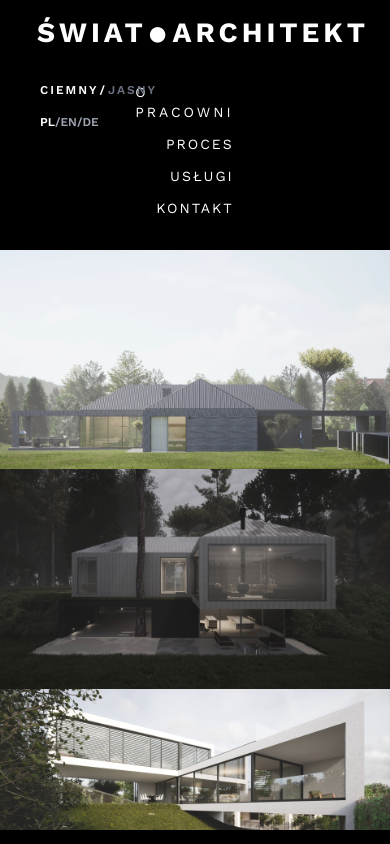
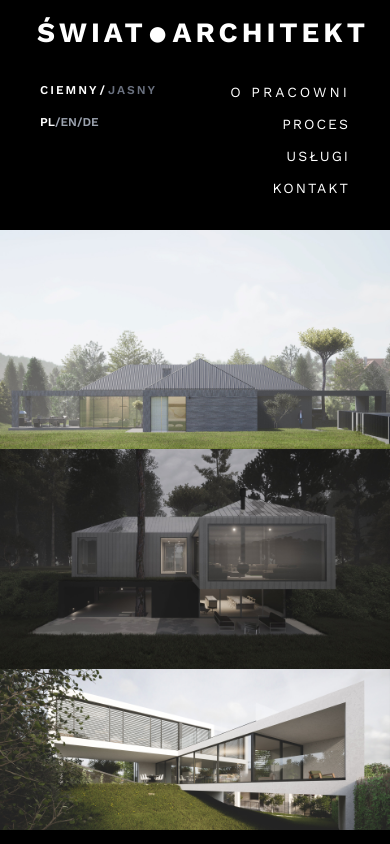
Before and after one commit to SWIATARCHITEKTSTUDIO/portfolio-architecture, a React (Vite) app: page / in a window 390 px wide. Built offline with nearby package versions, Linux system fonts and the light colour scheme.

Commit message:
aligment fix

```diff
--- a/src/components/HomeContentTabs.tsx
+++ b/src/components/HomeContentTabs.tsx
@@ -485,7 +485,7 @@ const HomeContentTabs = () => {
         inkbar: { className: "hidden" },
         navContainer: {
           className:
-            " order-first lg:order-last w-full flex justify-end w-[20%] max-w-[20%] min-w-[25%] ",
+            " order-first lg:order-last w-full flex justify-end lg:w-[20%] lg:max-w-[20%] lg:min-w-[25%] ",
         },
 
         nav: {
```
